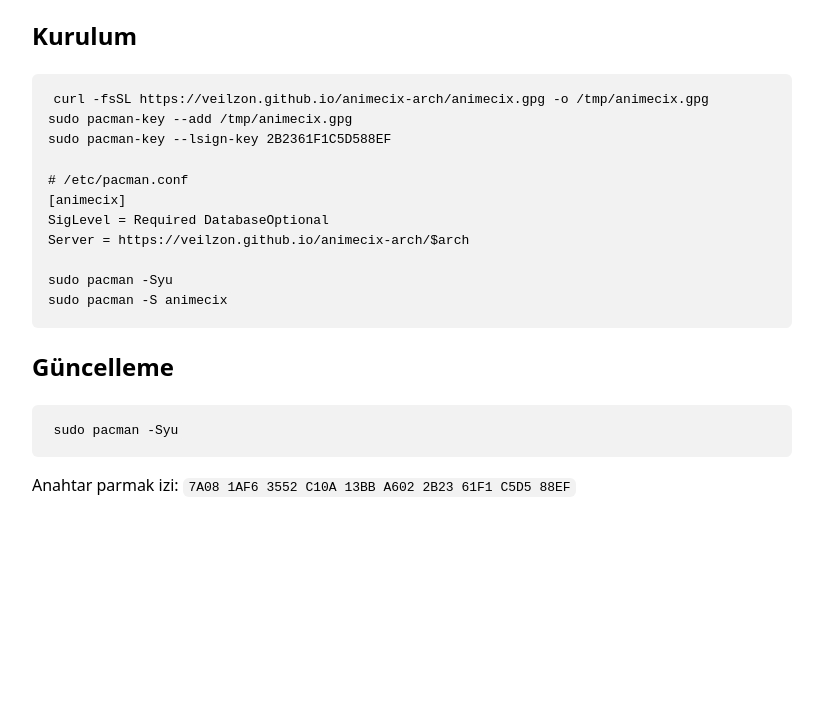
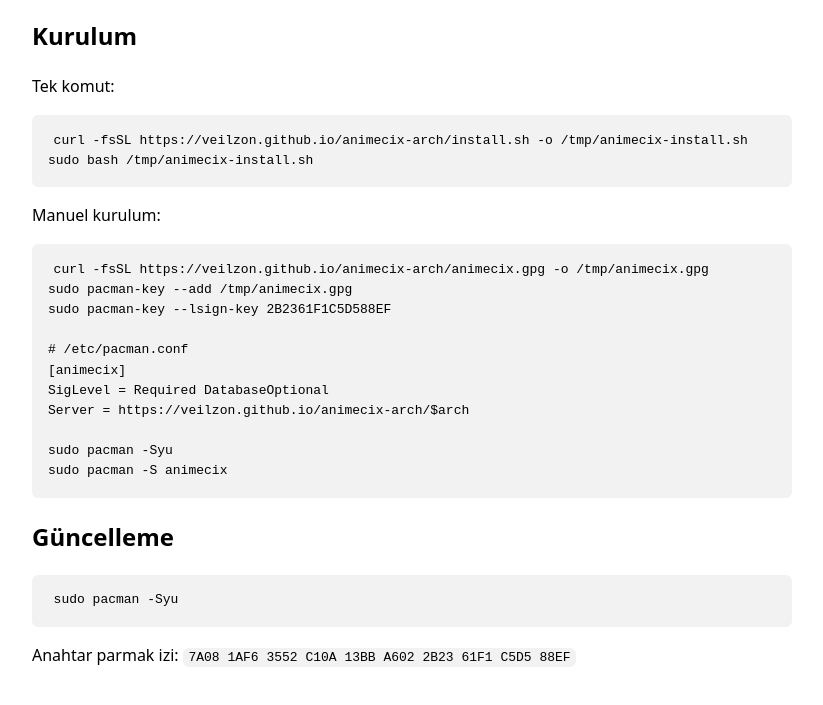
Before and after one commit to veilzon/animecix-arch, a plain HTML site: page public/index.html in a window 1280 px wide. Shown: the part 141-846 px from the top of the page, without its empty margins (228-1051 px from the left). Before the commit the page ends 800 px from the top, so only its background shows below. Drawn offline with Linux system fonts and the light colour scheme; no server answers.

Commit message:
Arch: tek komutluk install.sh ve CI kurulum testi

```diff
--- a/public/index.html
+++ b/public/index.html
@@ -16,6 +16,10 @@
   <p class="muted">İmzalı pacman deposu · <span id="version">sürüm yükleniyor…</span></p>
 
   <h2>Kurulum</h2>
+  <p>Tek komut:</p>
+  <pre><code>curl -fsSL https://veilzon.github.io/animecix-arch/install.sh -o /tmp/animecix-install.sh
+sudo bash /tmp/animecix-install.sh</code></pre>
+  <p>Manuel kurulum:</p>
   <pre><code>curl -fsSL https://veilzon.github.io/animecix-arch/animecix.gpg -o /tmp/animecix.gpg
 sudo pacman-key --add /tmp/animecix.gpg
 sudo pacman-key --lsign-key 2B2361F1C5D588EF
```
Also changed, not shown: 3 other files.
